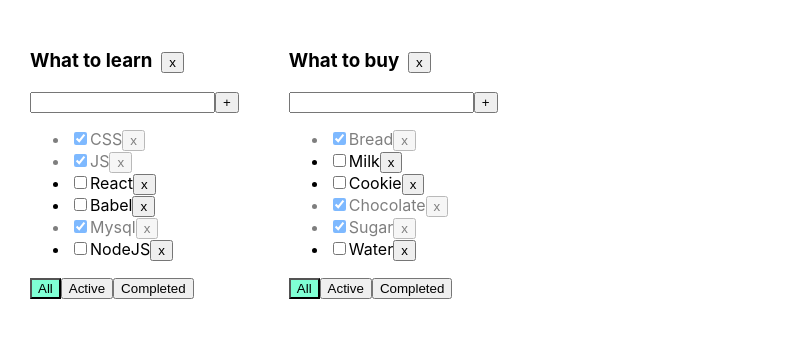
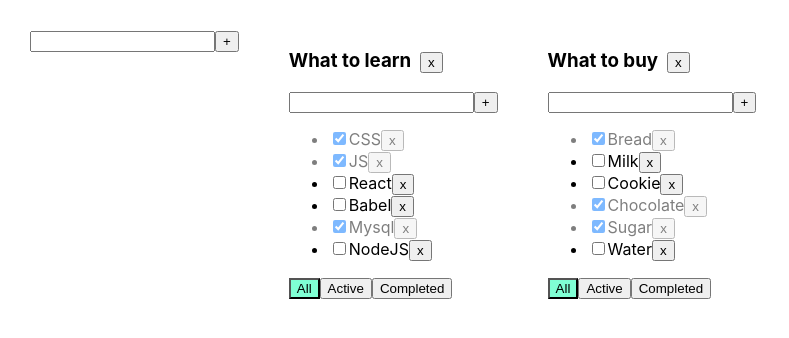
Before and after one commit to 3admitry/react-todolist, a React (Create React App) app: page / in a window 1280 px wide. Shown: the top 338 px of the page, without its empty margins (0-789 px from the left). Built offline with nearby package versions, Linux system fonts and the light colour scheme.

Commit message:
add AddItemForm.tsx - dump comp

```diff
--- a/src/App.tsx
+++ b/src/App.tsx
@@ -1,8 +1,9 @@
 import React from 'react';
 import './App.css';
-import {TaskType, Todolist} from './site/Todolist';
+import {TaskType, Todolist} from './components/Todolist';
 import {useState} from 'react';
 import {v1} from 'uuid';
+import {AddItemForm} from './components/AddItemForm';
 
 export type valueFilterType = 'all' | 'active' | 'completed'
 
@@ -61,6 +62,7 @@ function App() {
         setTasksObjc({...tasksObjc, [todoListId]: newTasks})
     }
 
+
     function changeFilter(filter: valueFilterType, todoListId: string) {
         // let todoList = todoLists.find((t) => t.id === todoListId)
         // if (todoList)
@@ -99,11 +101,25 @@ function App() {
         ]
     })
 
+    const addTodolist = (title: string) => {
+        let newTodolist: todoListsType = {
+            id: v1(),
+            title: title,
+            filter: 'all'
+        };
+        setTodoLists([newTodolist, ...todoLists]);
+        setTasksObjc({
+            ...tasksObjc,
+            [newTodolist.id]:[]
+        })
+    }
+
 
     return (
         <div className="App">
+            <AddItemForm addItem={addTodolist}/>
+            {todoLists.map((tl) => {
 
-            {todoLists.map((tl) => {
 
                 let tasksTodoList = tasksObjc[tl.id];
                 if (tl.filter === 'active') {
--- /dev/null
+++ b/src/components/AddItemForm.tsx
@@ -0,0 +1,41 @@
+import React, {KeyboardEvent, useState} from 'react';
+
+type addItemFormProps = {
+    addItem: (title: string) => void
+}
+
+export const AddItemForm: React.FC<addItemFormProps> = ({addItem}) => {
+
+    let [titleNewTask, setTitleNewTask] = useState('')
+    let [error, setError] = useState<string | null>(null)
+
+    const onClickButtonHandler = () => {
+        if (titleNewTask.trim() !== '') {
+            addItem(titleNewTask.trim())
+            setTitleNewTask('')
+            setError(null)
+        } else {
+            setError('Field is required')
+        }
+    }
+
+    const onChangeInputHandler = (e: React.ChangeEvent<HTMLInputElement>) => {
+        setTitleNewTask(e.currentTarget.value)
+    }
+
+    const onKeyPressInputHandler = (e: KeyboardEvent<HTMLInputElement>) => {
+        e.key === 'Enter' && onClickButtonHandler()
+    }
+
+    return (
+        <div>
+            <input value={titleNewTask}
+                   onChange={onChangeInputHandler}
+                   onKeyPress={onKeyPressInputHandler}
+                   className={error ? 'error' : ''}
+            />
+            <button onClick={onClickButtonHandler}>+</button>
+            {error && <div className={'error-message'}>{error}</div>}
+        </div>
+    )
+}
--- a/src/site/Todolist.tsx
+++ b/src/components/Todolist.tsx
@@ -1,5 +1,6 @@
-import React, {useState, ChangeEvent, KeyboardEvent} from 'react';
+import React, {ChangeEvent, KeyboardEvent, useState} from 'react';
 import {valueFilterType} from '../App';
+import {AddItemForm} from './AddItemForm';
 
 export type TaskType = {
     id: string
@@ -31,26 +32,9 @@ export const Todolist: React.FC<PropsType> = ({ // props
                                                   valueFilter
                                               }) => {
 
-    let [titleNewTask, setTitleNewTask] = useState('')
-    let [error, setError] = useState<string | null>(null)
 
-    const onChangeInputHandler = (e: React.ChangeEvent<HTMLInputElement>) => {
-        setTitleNewTask(e.currentTarget.value)
-    }
-
-    const onKeyPressInputHandler = (e: KeyboardEvent<HTMLInputElement>) => {
-        e.key === 'Enter' && onClickButtonHandler()
-    }
-
-    const onClickButtonHandler = () => {
-        if (titleNewTask.trim() !== '') {
-            addTask(titleNewTask.trim(), todoListId)
-            setTitleNewTask('')
-            setError(null)
-        } else {
-            setError('Field is required')
-        }
-
+    const addItem = (title: string) => {
+        addTask(title, todoListId)
     }
 
     const onChangeCheckboxHandler = (taskId: string, event: ChangeEvent<HTMLInputElement>, todoListId: string) => {
@@ -85,16 +69,8 @@ export const Todolist: React.FC<PropsType> = ({ // props
                 &nbsp;&nbsp;
                 <button onClick={() => removeTodoList(todoListId)}>x</button>
             </h3>
+            <AddItemForm addItem={addItem}/>
 
-            <div>
-                <input value={titleNewTask}
-                       onChange={onChangeInputHandler}
-                       onKeyPress={onKeyPressInputHandler}
-                       className={error ? 'error' : ''}
-                />
-                <button onClick={onClickButtonHandler}>+</button>
-                {error && <div className={'error-message'}>{error}</div>}
-            </div>
             <ul>
                 {taskList}
             </ul>
```
Also changed, not shown: src/components/Bodies.tsx (renamed from src/site/Bodies.tsx).
